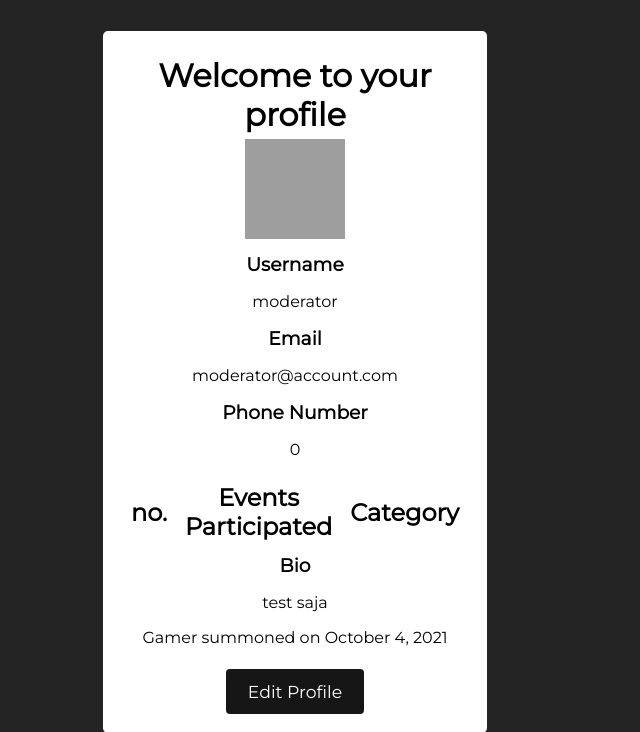
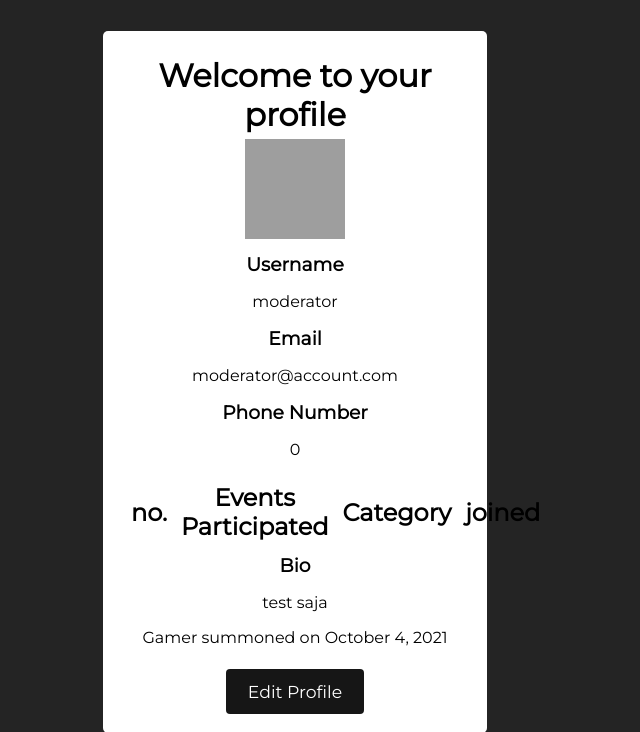
Before and after one commit to Gmax19/prototype, a PHP site: page /prototype/profile.php in a window 1280 px wide. Shown: the part 85-817 px from the top of the page, without its empty margins (345-985 px from the left). Run offline with PHP 8.4, Linux system fonts and the light colour scheme; a user stored in the database is signed in; data comes from the database, SQL or seed files in the repository; lists and menus that the app fills with data are empty; some libraries are stand-ins or nearby versions; grey boxes are pictures that could not be loaded.

Commit message:
added participation history

```diff
--- a/profile.php
+++ b/profile.php
@@ -98,6 +98,7 @@
                                       <th><h2>no.</h2></th>
                                       <th><h2>Events Participated</h2></th>
                                       <th><h2>Category</h2></th>
+                                      <th><h2>joined</h2></th>
                                     </thead>
                               <?php
                                 $res = mysqli_query($conn, $participants);
@@ -109,6 +110,8 @@
                                       <td><?php echo $key + 1; ?>.</td>
                                       <td><?php echo $participant['title']; ?></td>
                                       <td><?php echo $participant['category']; ?></td>
+                                      <td><?php echo date('F j, Y', strtotime($participant['created'])); ?></td>
+
                                     </tr>
                                         <?php
                                         }
```
